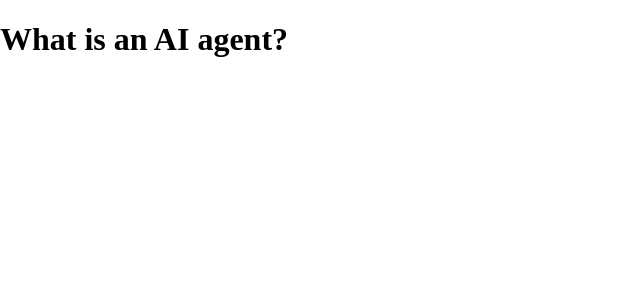
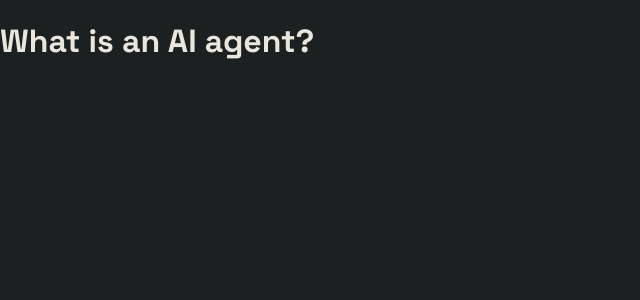
Before and after one commit to just-barcodes/learn-llm-agents, a React (Vite) app: page / in a window 1280 px wide. Shown: the top 300 px of the page, without its empty margins (0-640 px from the left). Built offline with nearby package versions, Linux system fonts and the light colour scheme.

Commit message:
Add global theme: tokens, base styles, shared animations, fonts

```diff
--- a/index.html
+++ b/index.html
@@ -8,6 +8,12 @@
       name="description"
       content="An interactive, visual explainer: how a plain chat model becomes a full AI agent — tools, retrieval, orchestration, safety, and protocols."
     />
+    <link rel="preconnect" href="https://fonts.googleapis.com" />
+    <link rel="preconnect" href="https://fonts.gstatic.com" crossorigin />
+    <link
+      href="https://fonts.googleapis.com/css2?family=Space+Grotesk:wght@400;500;600;700&family=Bitter:ital,wght@0,400;0,600;0,700;1,400&family=IBM+Plex+Mono:wght@400;500;600&display=swap"
+      rel="stylesheet"
+    />
   </head>
   <body>
     <div id="root"></div>
--- /dev/null
+++ b/src/styles/animations.css
@@ -0,0 +1,112 @@
+/*
+ * Shared keyframes reused across multiple sections. Section-specific
+ * animations live alongside their component's CSS module.
+ */
+@keyframes spin {
+  to {
+    transform: rotate(360deg);
+  }
+}
+
+@keyframes pulseRing {
+  0% {
+    box-shadow:
+      0 0 0 8px rgba(232, 160, 76, 0.18),
+      0 0 50px rgba(232, 160, 76, 0.25);
+  }
+  50% {
+    box-shadow:
+      0 0 0 14px rgba(232, 160, 76, 0.1),
+      0 0 70px rgba(232, 160, 76, 0.35);
+  }
+  100% {
+    box-shadow:
+      0 0 0 8px rgba(232, 160, 76, 0.18),
+      0 0 50px rgba(232, 160, 76, 0.25);
+  }
+}
+
+@keyframes popIn {
+  from {
+    opacity: 0;
+    transform: translateY(-4px);
+  }
+  to {
+    opacity: 1;
+    transform: none;
+  }
+}
+
+@keyframes chipPop {
+  from {
+    opacity: 0;
+    transform: translate(-50%, -42%);
+  }
+  to {
+    opacity: 1;
+    transform: translate(-50%, -50%);
+  }
+}
+
+@keyframes blink {
+  0%,
+  50% {
+    opacity: 1;
+  }
+  50.01%,
+  100% {
+    opacity: 0;
+  }
+}
+
+@keyframes shakeX {
+  0%,
+  100% {
+    transform: translateX(0);
+  }
+  20% {
+    transform: translateX(-3px);
+  }
+  40% {
+    transform: translateX(3px);
+  }
+  60% {
+    transform: translateX(-2px);
+  }
+  80% {
+    transform: translateX(2px);
+  }
+}
+
+/* Flowing dashed connectors, in each of four directions. */
+@keyframes dashR {
+  to {
+    background-position: 15px 0;
+  }
+}
+@keyframes dashL {
+  to {
+    background-position: -15px 0;
+  }
+}
+@keyframes dashD {
+  to {
+    background-position: 0 15px;
+  }
+}
+@keyframes dashU {
+  to {
+    background-position: 0 -15px;
+  }
+}
+
+/* Respect users who prefer reduced motion. */
+@media (prefers-reduced-motion: reduce) {
+  *,
+  *::before,
+  *::after {
+    animation-duration: 0.001ms !important;
+    animation-iteration-count: 1 !important;
+    transition-duration: 0.001ms !important;
+  }
+}
--- a/src/styles/global.css
+++ b/src/styles/global.css
@@ -1,4 +1,31 @@
-/* Placeholder — the design theme is ported in a later step. */
+@import './tokens.css';
+@import './animations.css';
+
+*,
+*::before,
+*::after {
+  box-sizing: border-box;
+}
+
 body {
   margin: 0;
+  background: var(--bg);
+  color: var(--fg);
+  font-family: var(--font-sans);
+  -webkit-font-smoothing: antialiased;
+  text-rendering: optimizeLegibility;
 }
+
+a {
+  color: var(--accent);
+  text-decoration: none;
+}
+a:hover {
+  color: var(--accent-hover);
+  text-decoration: underline;
+}
+
+::selection {
+  background: var(--accent);
+  color: var(--accent-ink);
+}
--- /dev/null
+++ b/src/styles/tokens.css
@@ -0,0 +1,37 @@
+/*
+ * Design tokens — the shared palette, type, and spacing scale for the page.
+ * Diagram-specific one-off colours stay local to their components; these are
+ * the values reused across sections.
+ */
+:root {
+  /* Surfaces */
+  --bg: #1d2020;
+  --surface: #242828;
+  --surface-raised: #2a2f2e;
+  --border: #3a3f3e;
+
+  /* Text */
+  --fg: #e8e6df;
+  --fg-muted: #b8bcb2;
+  --fg-dim: #8a8f88;
+
+  /* Accent (amber) */
+  --accent: #e8a04c;
+  --accent-hover: #f2b566;
+  --accent-ink: #1d2020;
+
+  /* Semantic hues used across diagrams */
+  --green: #7a8a5e;
+  --green-soft: #9fb28a;
+  --purple: #c98adf;
+  --coral: #d98c6a;
+
+  /* Type */
+  --font-sans: 'Space Grotesk', system-ui, sans-serif;
+  --font-serif: 'Bitter', Georgia, serif;
+  --font-mono: 'IBM Plex Mono', ui-monospace, 'SFMono-Regular', monospace;
+
+  /* Layout */
+  --page-max: 1060px;
+  --page-pad: 40px;
+}
```
